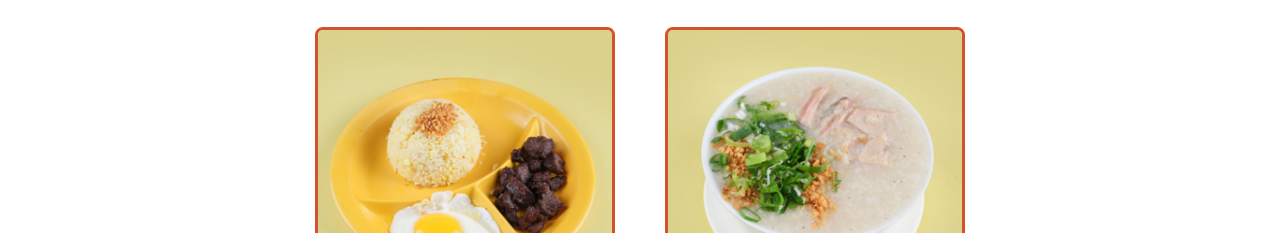
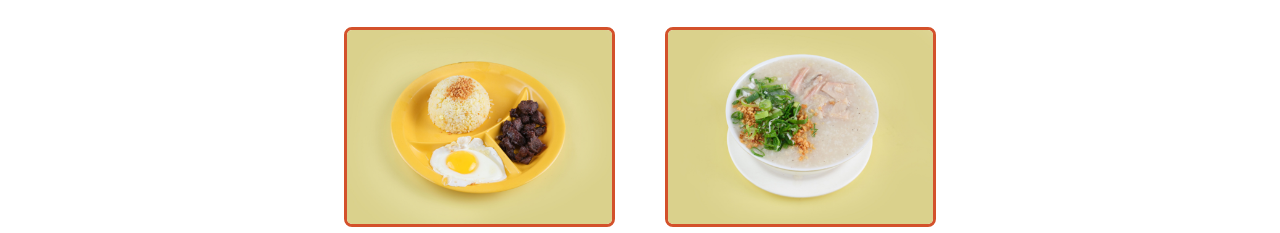
Before and after one commit to jdsalipande2/Goto-Pares-Atbp, a plain HTML site: page home/about.html in a window 1280 px wide. Shown: the part 719-952 px from the top of the page. Drawn offline with Linux system fonts and the light colour scheme.

Commit message:
Update about.css

```diff
--- a/home/about.css
+++ b/home/about.css
@@ -70,13 +70,18 @@ body {
 }
 
 .category img {
-    width: 300px;
-    height: 300px;
-    object-fit: cover;
+    width: auto;
+    height: auto;
+    max-height: 200px;
     border-radius: 8px;
     border: 3px solid #d3512b;
     display: block;
     margin: 0 auto;
+    transition: transform 0.3s ease-in-out;
+}
+
+.category img:hover {
+    transform: scale(1.1);
 }
 
 .category p {
```
